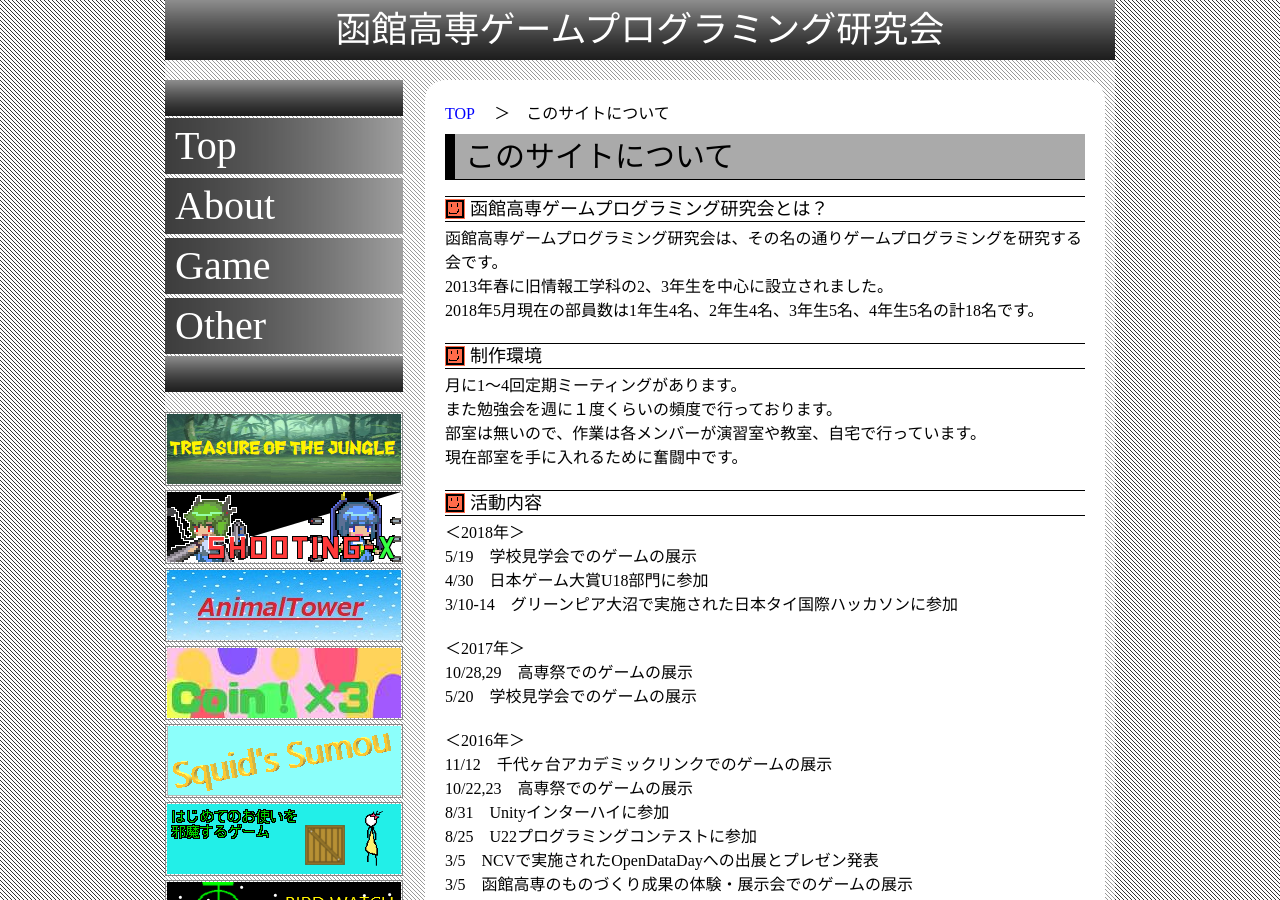
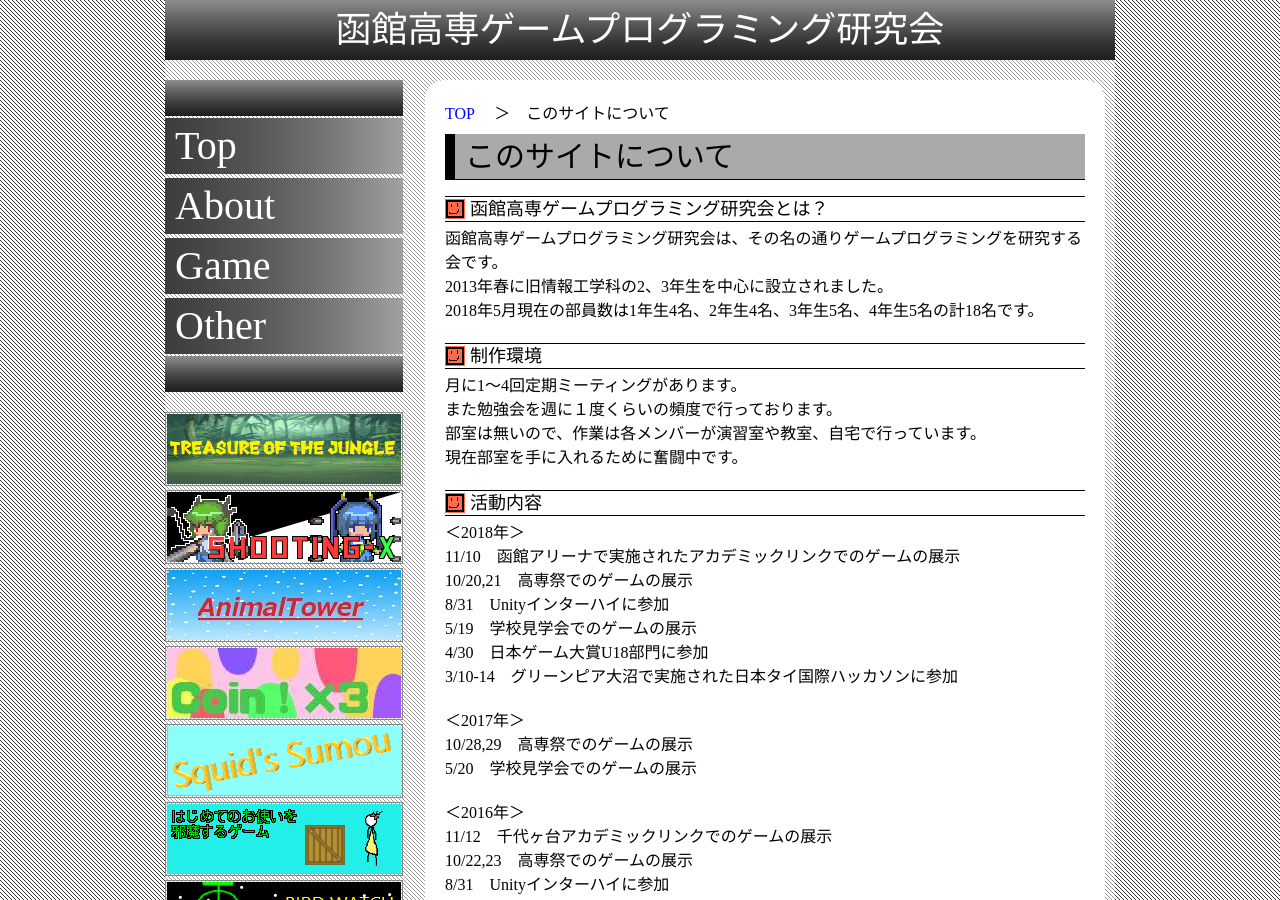
Before and after one commit to hnctgpgk/hnctgpgk.github.io, a Jekyll site: the page built from about/index.md, in a window 1280 px wide and 900 px high. Built offline with Jekyll 4.4.1, drawn with Linux system fonts in a browser that asks for light colours.

Commit message:
about更新

```diff
--- a/about/index.md
+++ b/about/index.md
@@ -38,6 +38,9 @@ relative: ../
 
 <dd>
 ＜2018年＞<br>
+11/10　函館アリーナで実施されたアカデミックリンクでのゲームの展示<br>
+10/20,21　高専祭でのゲームの展示<br>
+8/31　Unityインターハイに参加<br>
 5/19　学校見学会でのゲームの展示<br>
 4/30　日本ゲーム大賞U18部門に参加<br>
 3/10-14　グリーンピア大沼で実施された日本タイ国際ハッカソンに参加<br>
```
